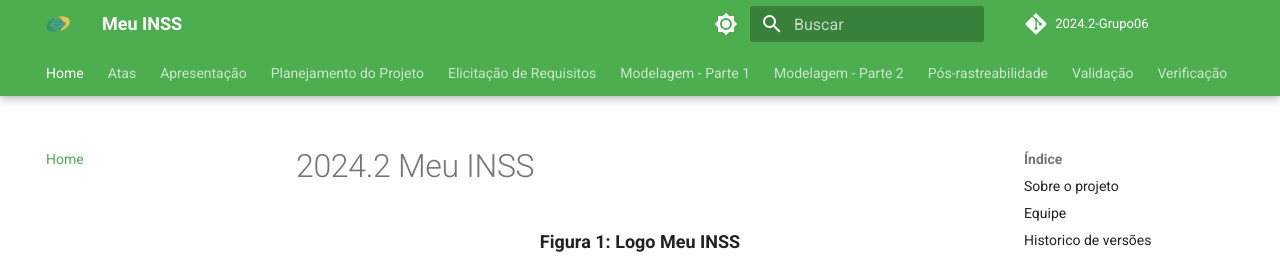
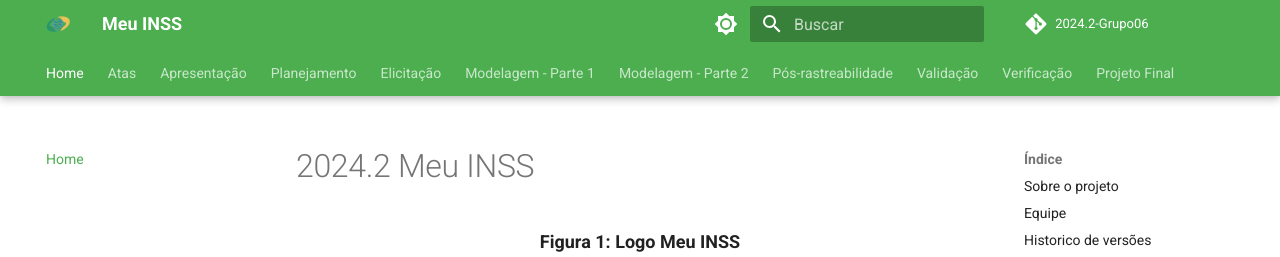
Before and after one commit to Requisitos-de-Software/2024.2-MeuINSS, an MkDocs documentation site: the page built from docs/index.md, in a window 1280 px wide. Shown: the top 257 px of the page. Built offline with MkDocs 1.6.1 and Material for MkDocs 9.7.7, drawn with Linux system fonts in a browser that asks for light colours; comment, search, counter and statistics services are not loaded.

Commit message:
att docs

```diff
--- a/mkdocs.yml
+++ b/mkdocs.yml
@@ -18,7 +18,7 @@
     - Apresentação 4: apresentacoes/apresentacao4.md
     - Apresentação 5: apresentacoes/apresentacao5.md
     - Apresentação 6: apresentacoes/apresentacao6.md
-  - Planejamento do Projeto:
+  - Planejamento:
     - Heatmap de disponibilidade: planejamento_do_projeto/heatmap-disponibilidade.md
     - Cronograma planejado: planejamento_do_projeto/cronograma_planejado.md
     - Cronograma executado: planejamento_do_projeto/cronograma_executado.md
@@ -30,7 +30,7 @@
       - "Lista de inspeção": planejamento_do_projeto/listainspecao.md
       - "Inspeção do grupo": planejamento_do_projeto/inspecaogrupo.md
       - "Inspeção do grupo + 1 (Grupo 07)": planejamento_do_projeto/inspecaogrupo+1.md
-  - Elicitação de Requisitos:
+  - Elicitação:
     - Definição do Perfil de Usuário:
       - "Perfil de usuário": elicitacao/Perfil_Do_Usuario.md
       - "Questionário": elicitacao/Questionario.md
```
